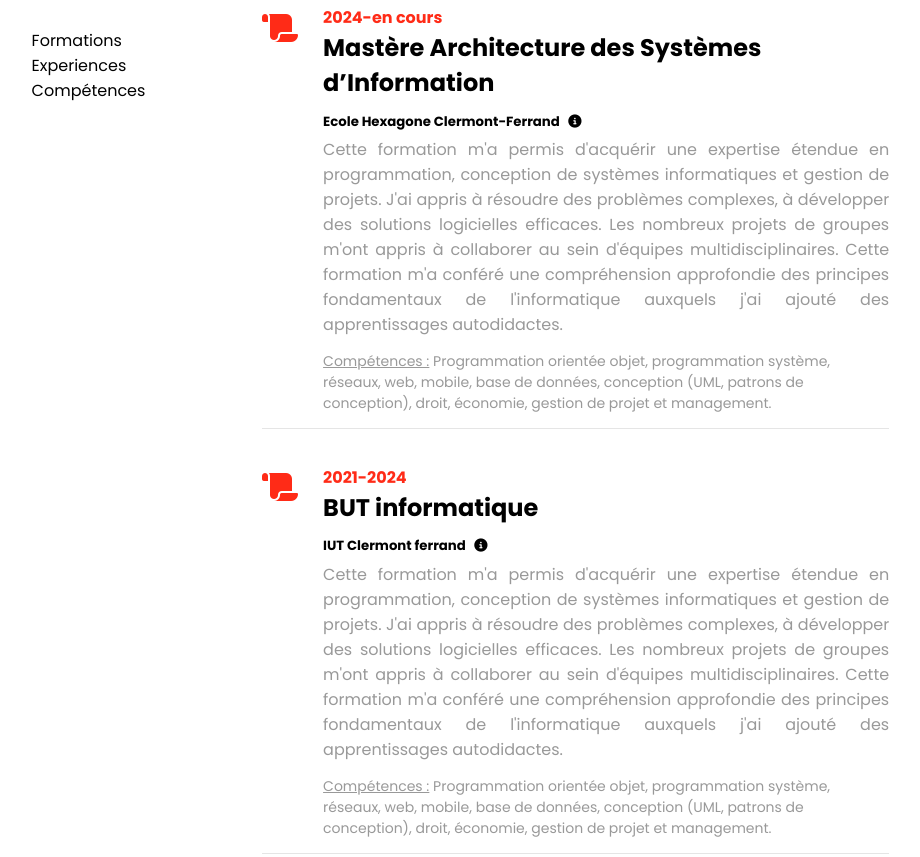
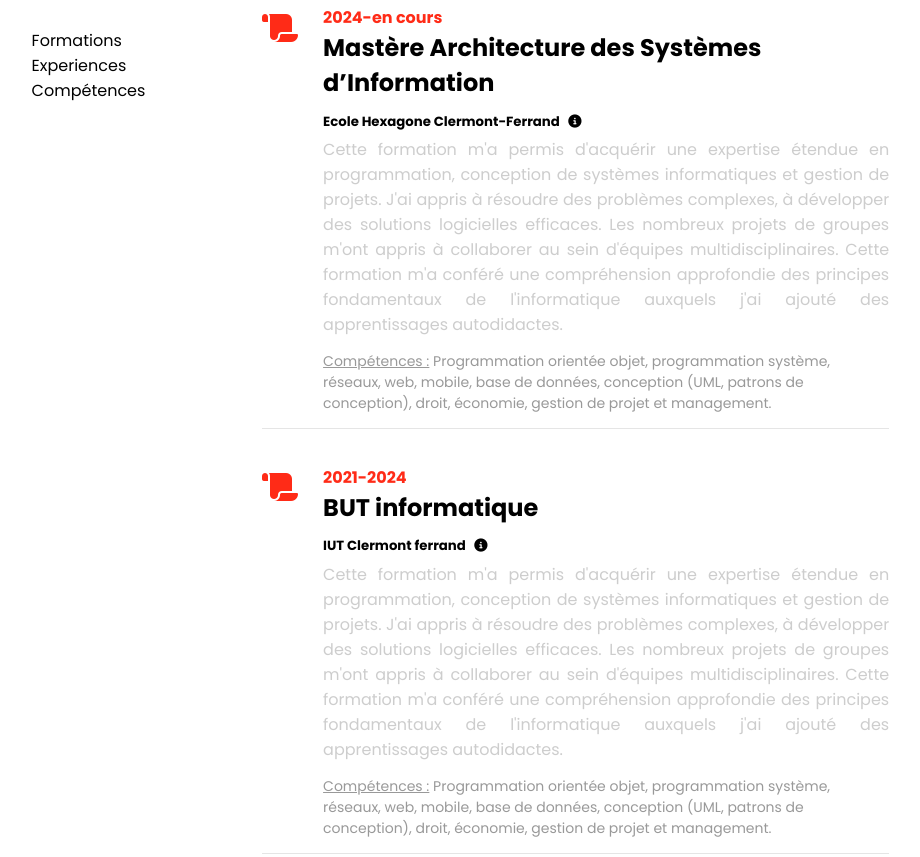
Before and after one commit to Audric-S/Audric-S.github.io, a plain HTML site: page index.html in a window 1280 px wide. Shown: the part 1700-2557 px from the top of the page, without its empty margins (122-1042 px from the left). Drawn offline with Linux system fonts and the light colour scheme.

Commit message:
Update style.css

```diff
--- a/style.css
+++ b/style.css
@@ -297,7 +297,7 @@ body, html {
     margin-bottom: 2%;
     padding: 0;
     font-size: 16px;
-    color: #999999;
+    color: #4444;
     text-align: justify;
 }
 
```
